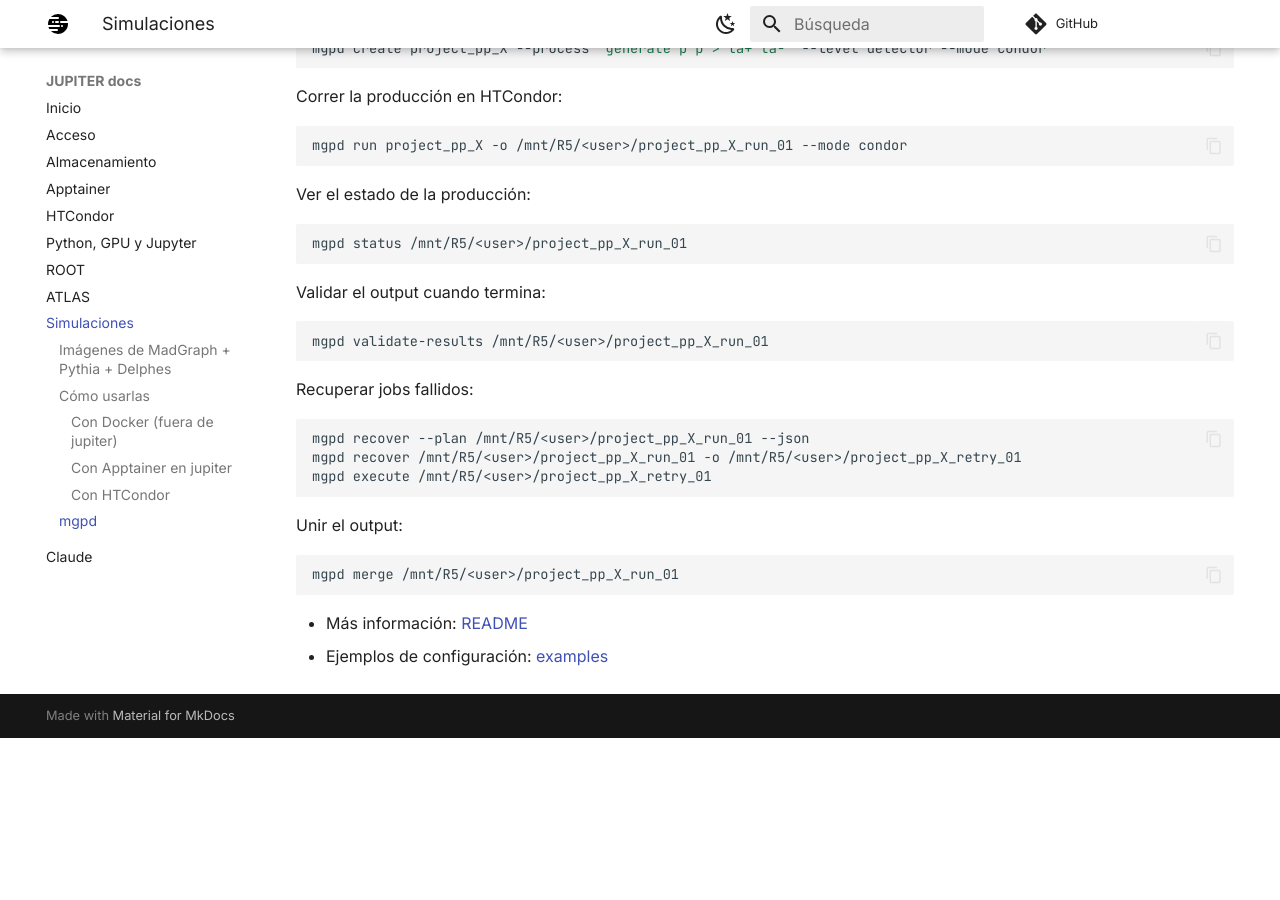
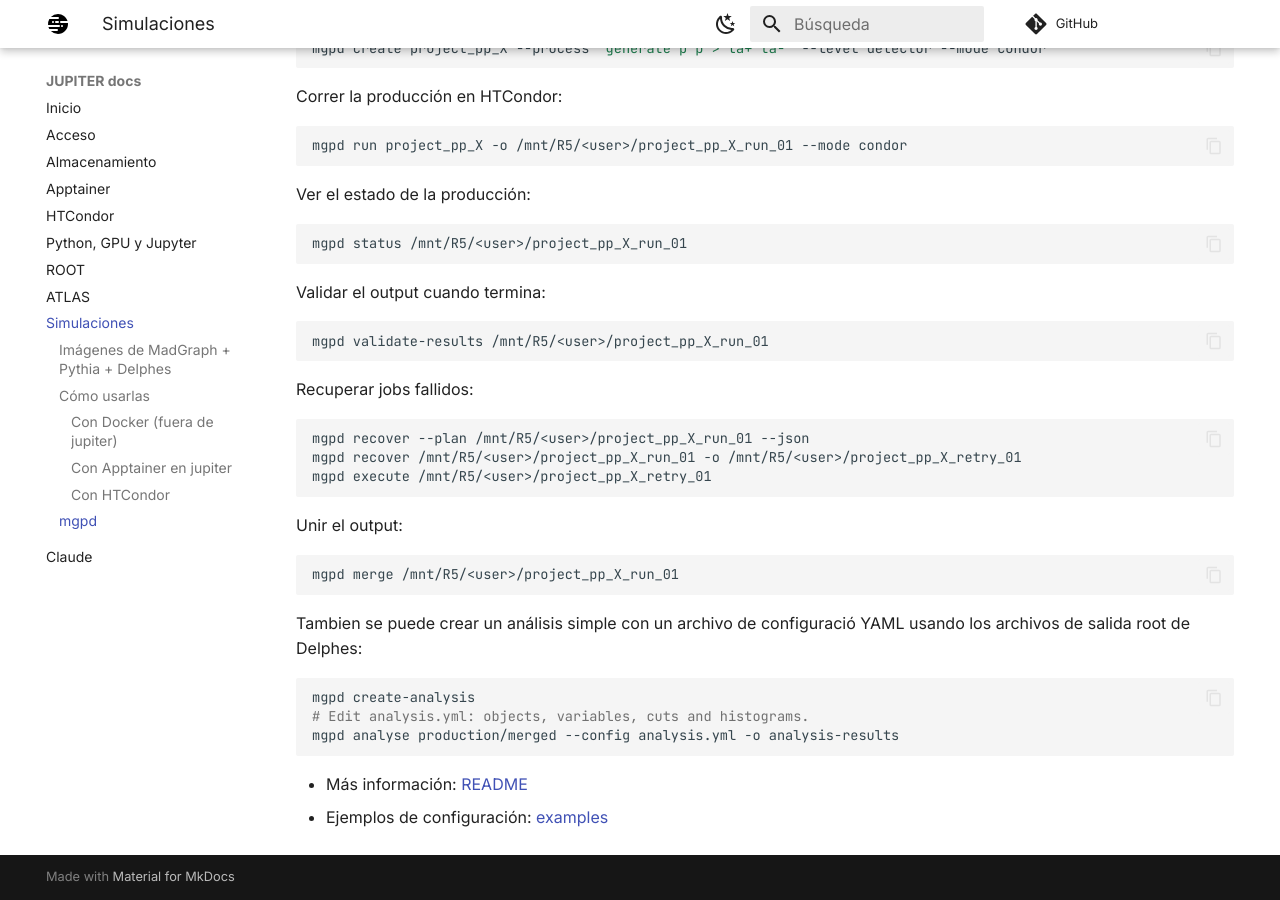
Before and after one commit to franaln/jupiter-guide, an MkDocs documentation site: the page built from docs/simulaciones.md, in a window 1280 px wide and 900 px high, scrolled down 1654 px. Built offline with MkDocs 1.6.1 and Material for MkDocs 9.7.7, drawn with Linux system fonts in a browser that asks for light colours; comment, search, counter and statistics services are not loaded; before the commit the page ends 2392 px from its top, so only the background shows below that.

Commit message:
add mgpdanalysis

````diff
--- a/docs/simulaciones.md
+++ b/docs/simulaciones.md
@@ -105,5 +105,16 @@ Unir el output:
 mgpd merge /mnt/R5/<user>/project_pp_X_run_01
 ```
 
+Tambien se puede crear un análisis simple con un archivo de configuració YAML usando los archivos de salida root de Delphes:
+
+```bash
+mgpd create-analysis
+# Edit analysis.yml: objects, variables, cuts and histograms.
+mgpd analyse production/merged --config analysis.yml -o analysis-results
+```
+
+
+
+
 - Más información: [README](https://github.com/franaln/mg-pythia-delphes/blob/main/README.md)
 - Ejemplos de configuración: [examples](https://github.com/franaln/mg-pythia-delphes/tree/main/examples)
````
